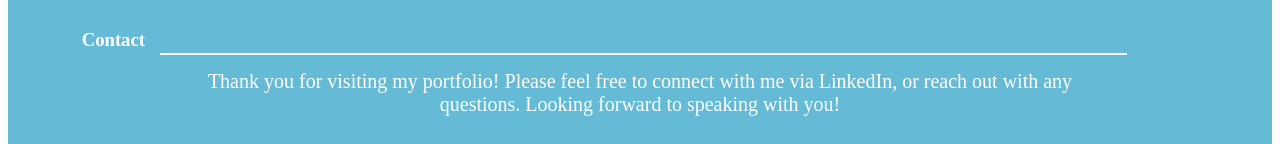
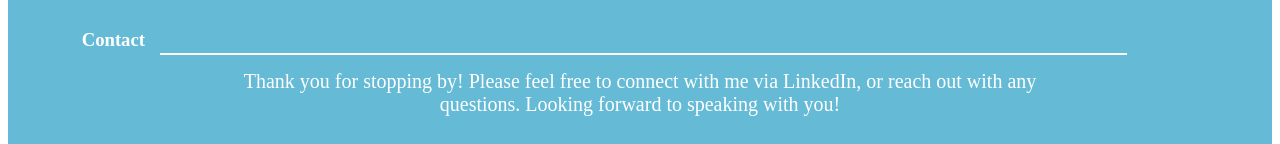
Before and after one commit to danaewalsh/portfolio, a React app: page / in a window 1280 px wide. Shown: the part 3327-3471 px from the top of the page. Built offline with nearby package versions, Linux system fonts and the light colour scheme; the HTML template or start-up script is replaced by a standard one.

Commit message:
Changed verbiage in ContactMe section

```diff
--- a/client/src/components/ContactMe.jsx
+++ b/client/src/components/ContactMe.jsx
@@ -24,7 +24,7 @@ class ContactMe extends React.Component {
         </SectionHeader>
         <Container>
           <InnerDiv>
-            Thank you for visiting my portfolio! Please feel free to connect with me via LinkedIn, or reach out with any questions. Looking forward to speaking with you!
+            Thank you for stopping by! Please feel free to connect with me via LinkedIn, or reach out with any questions. Looking forward to speaking with you!
           </InnerDiv>
           <InnerDiv>
             <Link href="https://github.com/danaewalsh" target="blank">
```
